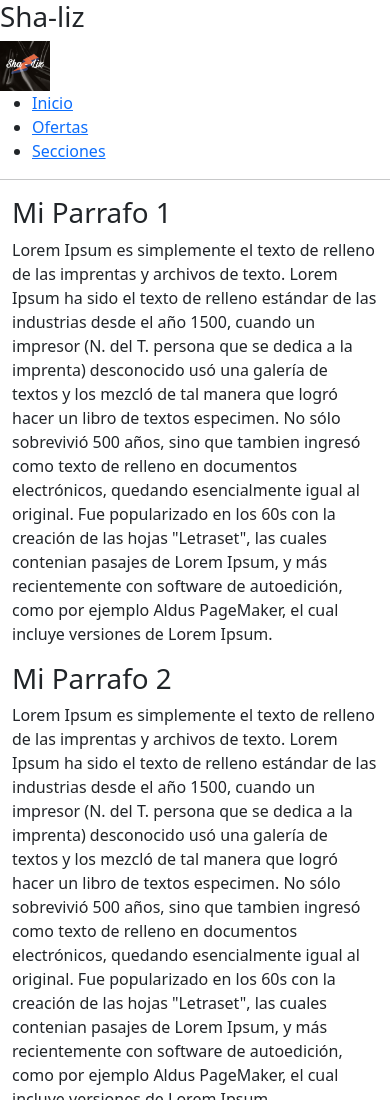
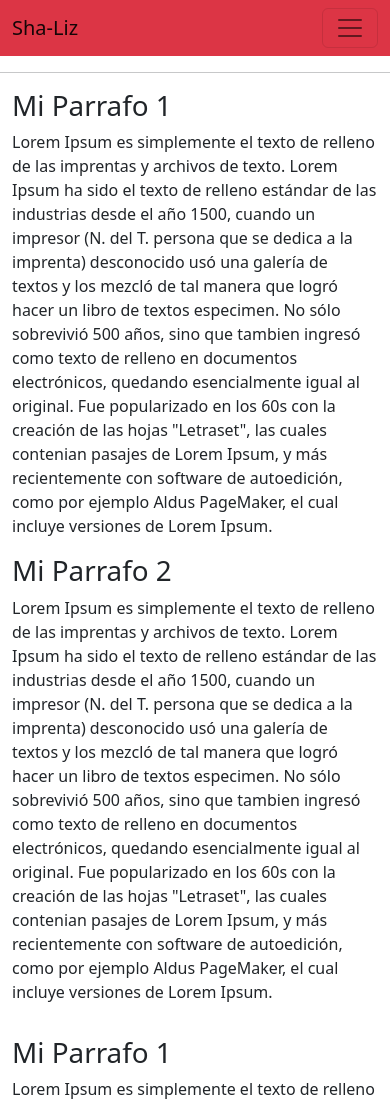
Before and after one commit to RicardoTecnologia/cursoweb, a plain HTML site: page proyecto/index.html in a window 390 px wide. Shown: the top 1100 px of the page. Drawn offline with nearby package versions, Linux system fonts and the light colour scheme; files whose address does not match are found by name.

Commit message:
Menú responsivo

```diff
--- a/proyecto/index.html
+++ b/proyecto/index.html
@@ -5,16 +5,26 @@
         <meta charset="utf-8">
         <link rel="stylesheet" href="css/css/bootstrap.min.css">
     </head>
+
+
+    <body>
     <header>
 
-        <h1 class="sombra">Sha-liz</h1>
-        <img src="C:\Users\ricar\Downloads\TIC\3er Cuatrimestre\Aplicaciones Web\cursoweb\proyecto\img\shaliz.jpeg" alt="Sha-liz" width="50px">
-        <nav>
-            <ul>
-                <li><a href="#">Inicio</a></li>
-                <li><a href="#">Ofertas</a></li>
-                <li><a href="#">Secciones</a></li>
-            </ul>
+        <nav class="navbar navbar-expand-lg bg-danger">
+            <div class="container-fluid">  <!--inicio del div contenedor principal-->
+                 <a class="navbar-brand" href="#">Sha-Liz</a>
+                 <button class="navbar-toggler" type="button" data-bs-toggle="collapse" data-bs-target="#navbarSupportedContent" aria-controls="navbarSupportedContent" aria-expanded="false" aria-label="Toggle navigation">
+                    <span class="navbar-toggler-icon"></span>
+                </button>
+                <div class= "collapse navbar-collapse" id="navbarSupportedContent"> <!--contenedor para generar efecto  menu-->
+                    <ul class="navbar-nav me-auto mb-2 mb-lg-0">
+                        <li class="nav-item"><a class="nav-link active" aria-current="page" href="#">Inicio</a></li>
+                        <li class="nav-item"><a class="nav-link active" aria-current="page" href="#">Ofertas</a></li>
+                        <li class="nav-item"><a class="nav-link active" aria-current="page" href="#">Secciones</a></li>
+                    </ul>
+                </div> <!--cierre del div efecto menu-->
+
+            </div> <!--cierre del div contenedor principal-->
         </nav>
     </header>
     <hr>
@@ -62,4 +72,6 @@
     </section>
     <hr>
     <footer></footer>
+</body>
+<script src="https://cdn.jsdelivr.net/npm/bootstrap@5.0.2/dist/js/bootstrap.bundle.min.js" integrity="sha384-MrcW6ZMFYlzcLA8Nl+NtUVF0sA7MsXsP1UyJoMp4YLEuNSfAP+JcXn/tWtIaxVXM" crossorigin="anonymous"></script>
 </html>
```
